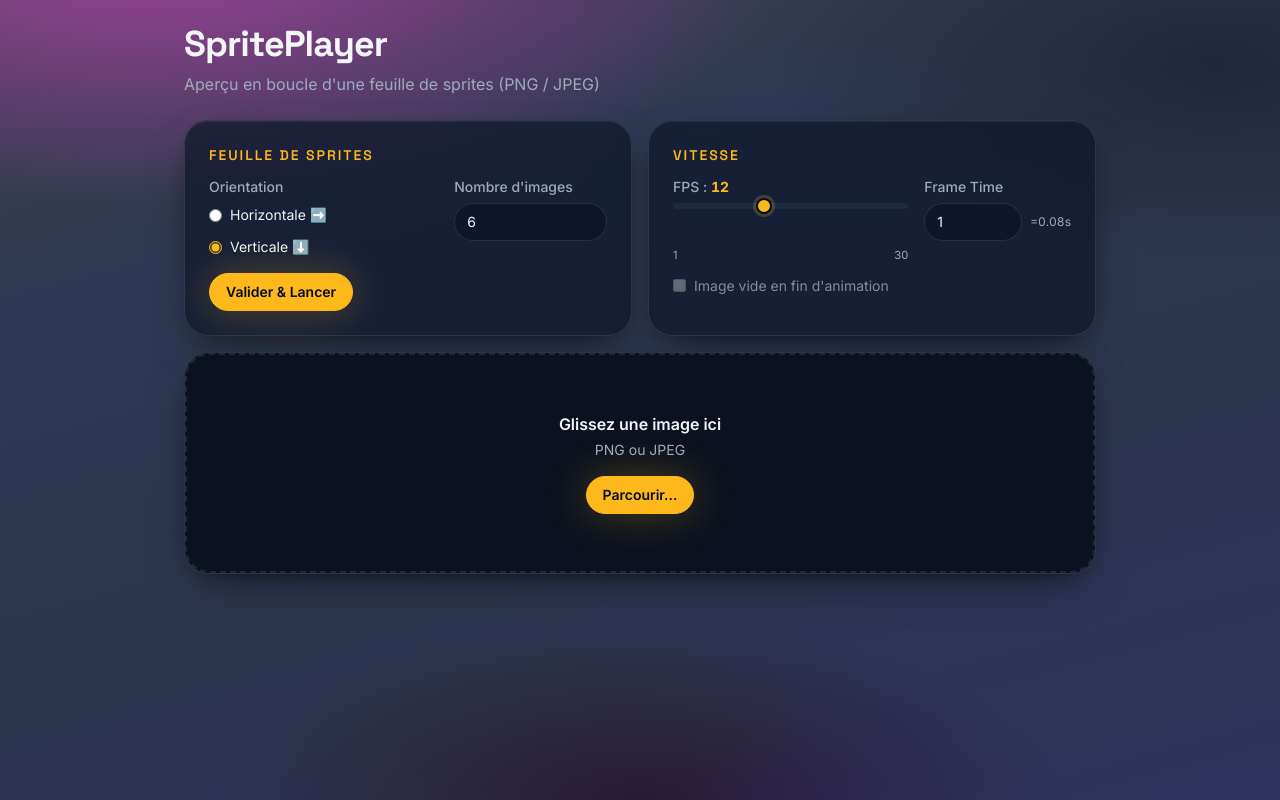
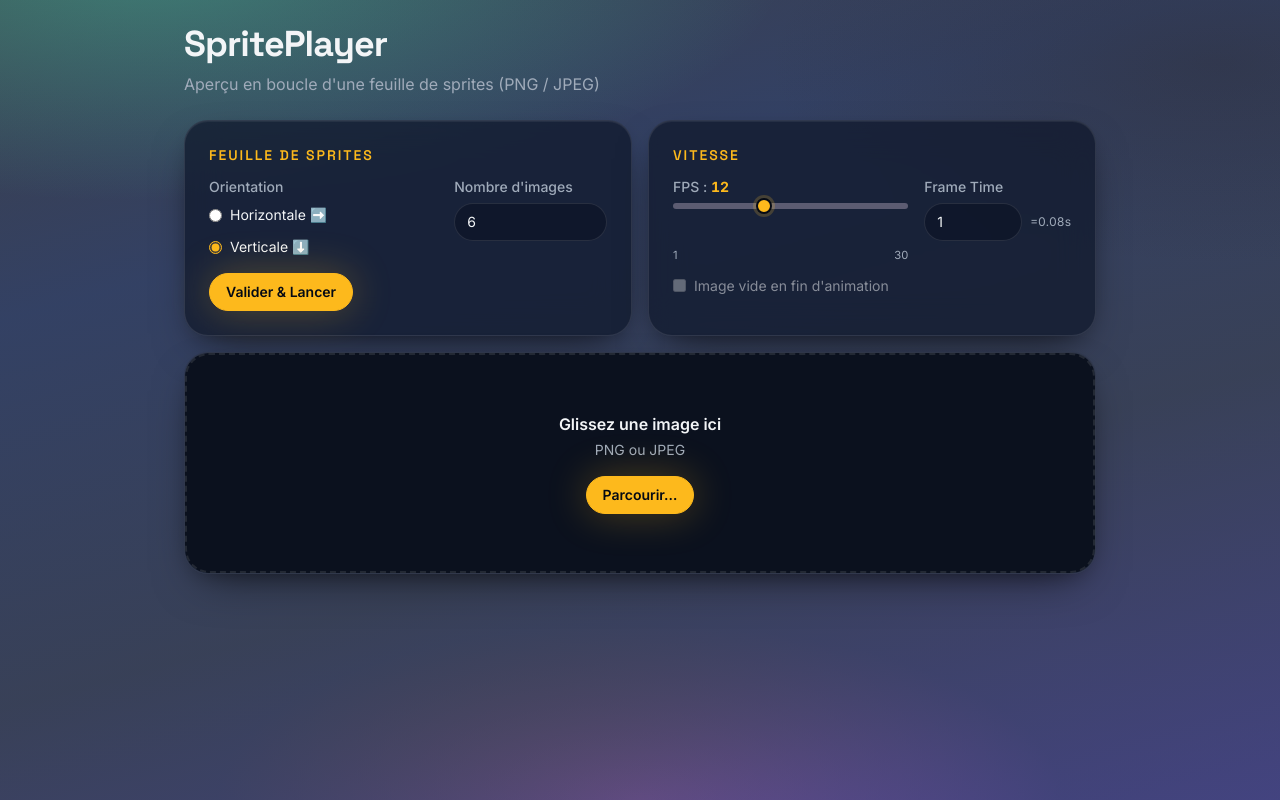
Before and after one commit to DeltaDjazz/SpritePlayer, a React (Vite) app: page / in a window 1280 px wide. Built offline with nearby package versions, Linux system fonts and the light colour scheme.

Commit message:
Update bee backdrop gradient and range track color
Apply the requested body background-image and set the FPS range
track to hsl(240 10.7% 40.4%).

Co-authored-by: Saï Ninja <DeltaDjazz@users.noreply.github.com>

```diff
--- a/src/index.css
+++ b/src/index.css
@@ -51,15 +51,15 @@
     color: var(--color-foreground);
     background-color: var(--color-background);
     background-image:
-      radial-gradient(ellipse 90% 55% at 12% -5%, hsla(306.3, 77.3%, 58.6%, 0.55) 0%, transparent 55%),
-      radial-gradient(ellipse 70% 50% at 95% 8%, hsla(0, 0%, 0.8%, 0.32) 0%, transparent 50%),
-      radial-gradient(ellipse 60% 40% at 50% 100%, hsl(42 90% 40% / 0.16) 0%, #3b4561ba 55%),
+      radial-gradient(ellipse 90% 55% at 12% -5%, hsla(163.1, 77.3%, 58.6%, 0.37) 0%, transparent 55%),
+      radial-gradient(ellipse 70% 50% at 95% 8%, hsla(0, 7.5%, 15.7%, 0.32) 0%, transparent 50%),
+      radial-gradient(ellipse 60% 40% at 50% 100%, hsla(42.1, 77%, 44.3%, 0.18) 0%, #3b4561ba 55%),
       linear-gradient(
         165deg,
         hsl(42 95% 42% / 0.28) 0%,
-        hsl(222 55% 12%) 28%,
-        hsl(222 70% 6%) 62%,
-        hsl(250.5, 97.7%, 17.3%) 100%
+        hsl(221.3, 56.2%, 26.9%) 28%,
+        hsl(221.5, 11.7%, 21.8%) 62%,
+        hsl(250.6, 62%, 53.5%) 100%
       );
     background-attachment: fixed;
     text-rendering: optimizeLegibility;
@@ -87,7 +87,7 @@
     width: 100%;
     height: 0.35rem;
     border-radius: 9999px;
-    background: hsl(217 35% 18%);
+    background: hsl(240, 10.7%, 40.4%);
     outline: none;
   }
 
```
